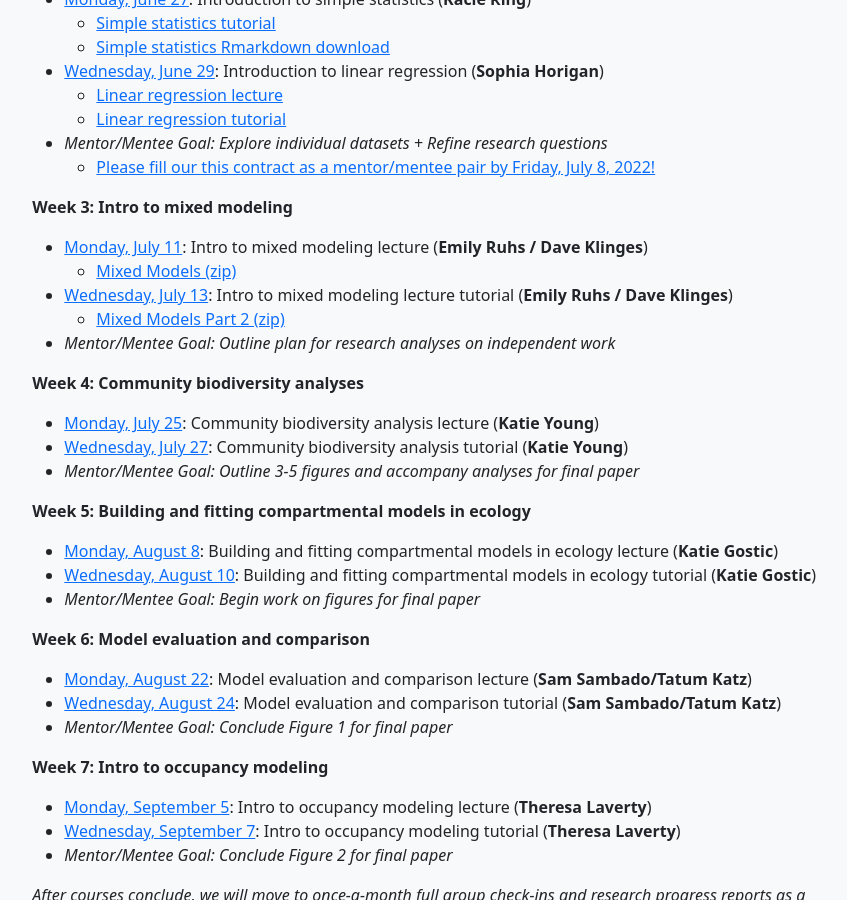
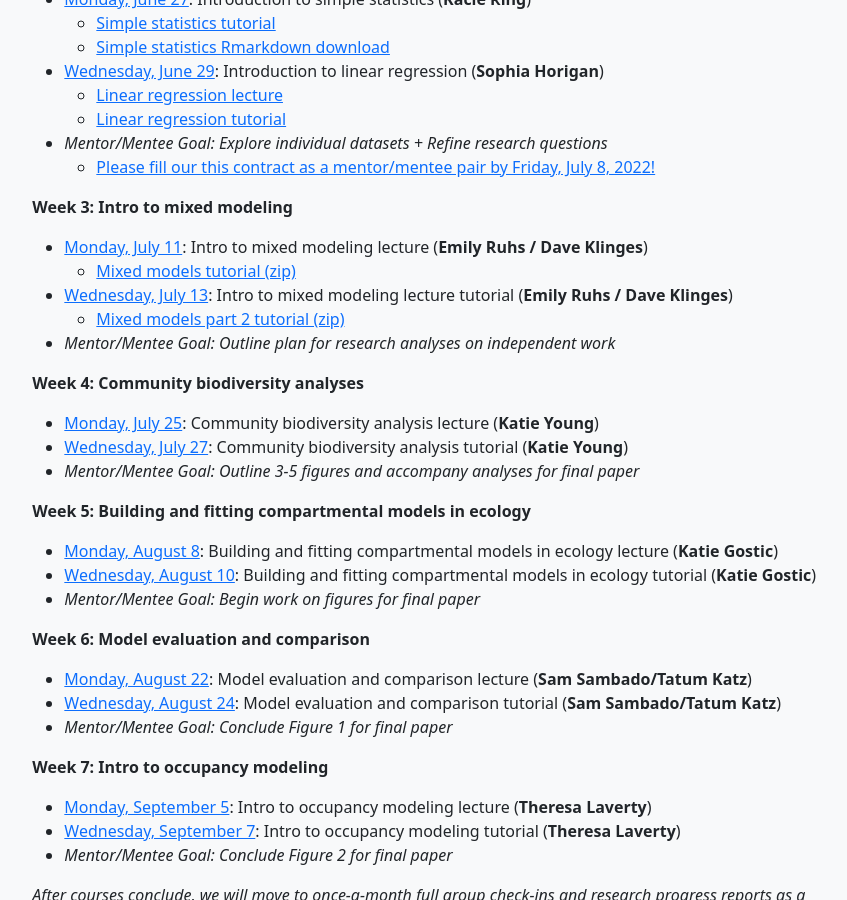
Before and after one commit to brooklabteam/coding4conservation, a Jekyll site: the page built from syllabus.md, in a window 1280 px wide and 900 px high, scrolled down 517 px. Shown: the whole window, without its empty margins (213-1060 px from the left). Built offline with Jekyll 4.4.1, drawn with Linux system fonts in a browser that asks for light colours.

Commit message:
Update syllabus.md

```diff
--- a/syllabus.md
+++ b/syllabus.md
@@ -28,9 +28,9 @@ permalink: /syllabus
 
 **Week 3: Intro to mixed modeling**
 * [Monday, July 11](https://uchicago.zoom.us/j/99896661366?pwd=UkFCeWwzMC81enZkNUZUbDk4dThHZz09): Intro to mixed modeling lecture (**Emily Ruhs / Dave Klinges**)
-  * [Mixed Models (zip)](/assets/lectures/C4C-Mixed-Models.zip)
+  * [Mixed models tutorial (zip)](/assets/lectures/C4C-Mixed-Models.zip)
 * [Wednesday, July 13](https://uchicago.zoom.us/j/99896661366?pwd=UkFCeWwzMC81enZkNUZUbDk4dThHZz09): Intro to mixed modeling lecture tutorial (**Emily Ruhs / Dave Klinges**)
-  * [Mixed Models Part 2 (zip)](/assets/tutorials/C4C-Mixed-Models-Part2.zip)
+  * [Mixed models part 2 tutorial (zip)](/assets/tutorials/C4C-Mixed-Models-Part2.zip)
 * *Mentor/Mentee Goal: Outline plan for research analyses on independent work*
 
 
```
